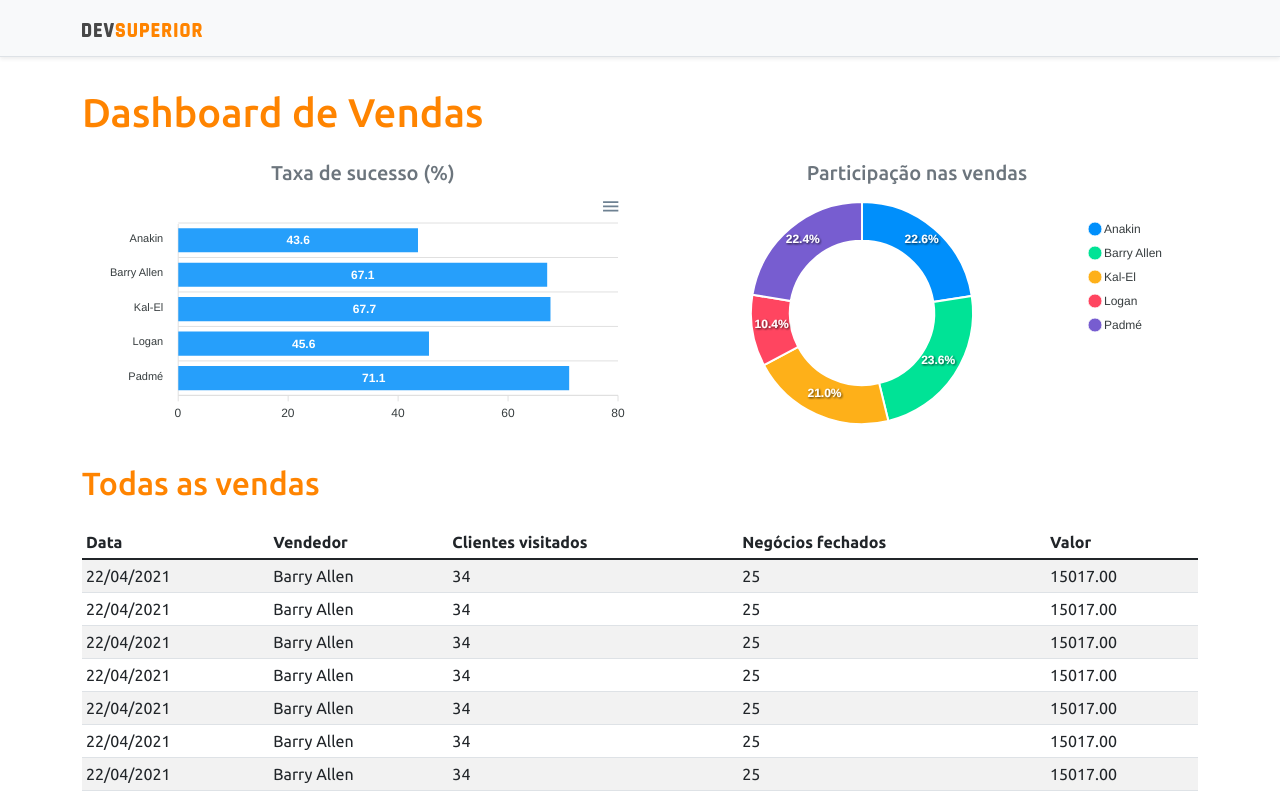
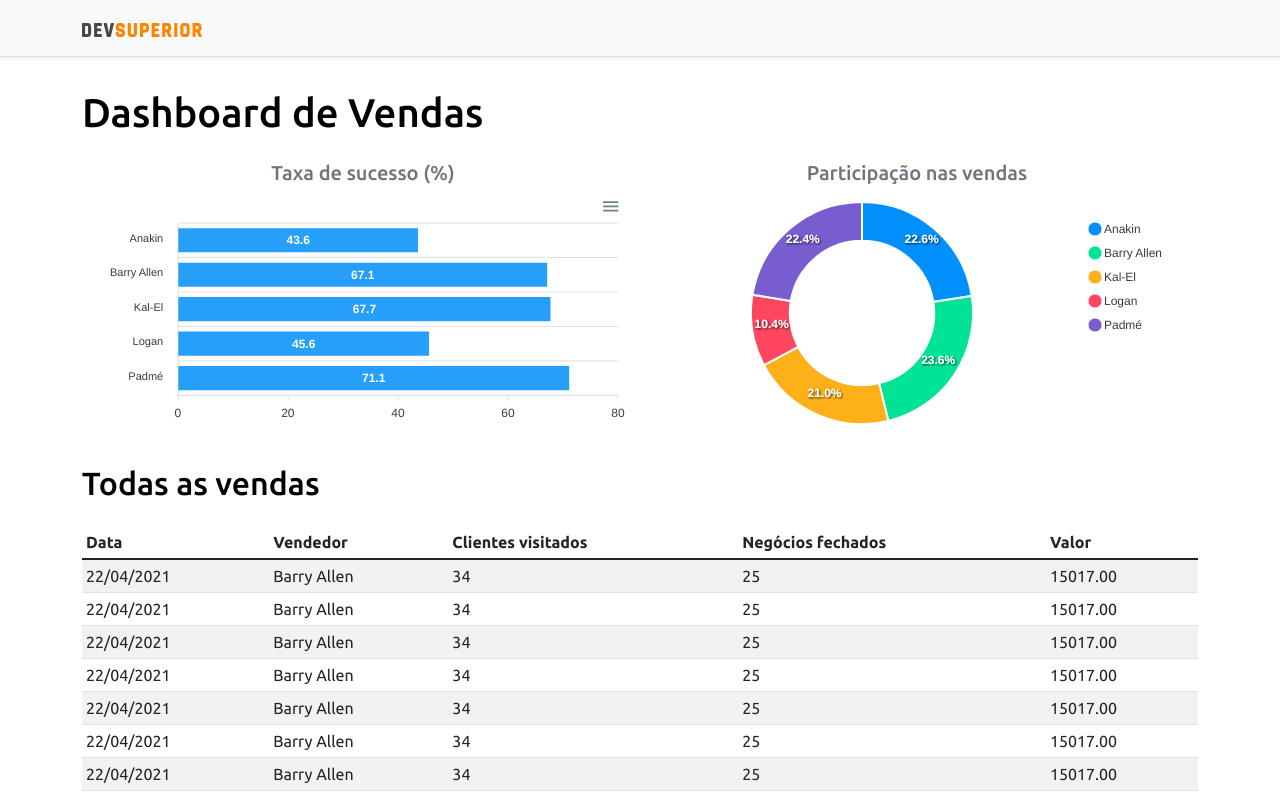
Before and after one commit to Rafyy2102/projeto-sds4, a React (Create React App) app in the folder frontend/: page / in a window 1280 px wide. Shown: the top 798 px of the page. Built offline with nearby package versions, Linux system fonts and the light colour scheme.

Commit message:
Atualizando o título

```diff
--- a/frontend/src/assets/css/styles.css
+++ b/frontend/src/assets/css/styles.css
@@ -1,6 +1,6 @@
 @import url('https://fonts.googleapis.com/css2?family=Ubuntu:wght@300;400;500;700&display=swap');
 :root {
-    --color-primary: #FF8400;
+    --color-primary: #010003;
 }
 
 html, body {
```
